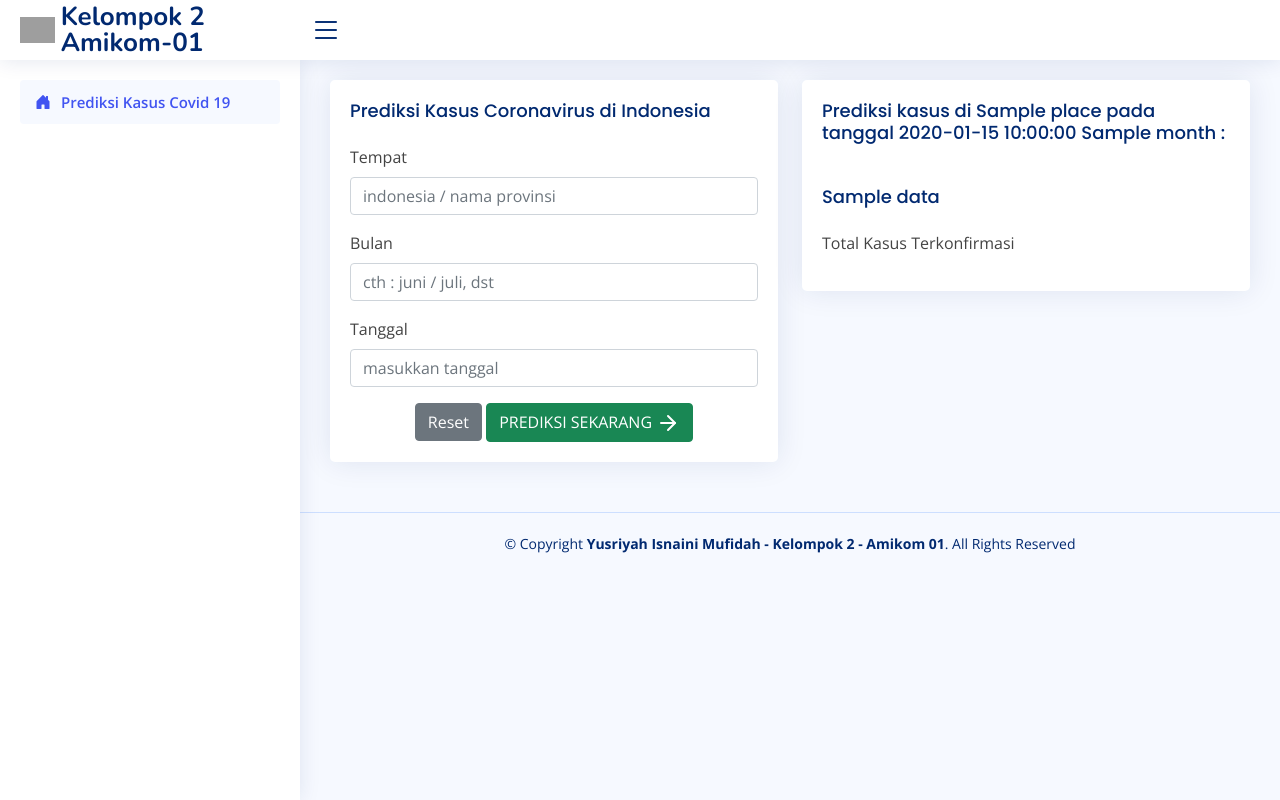
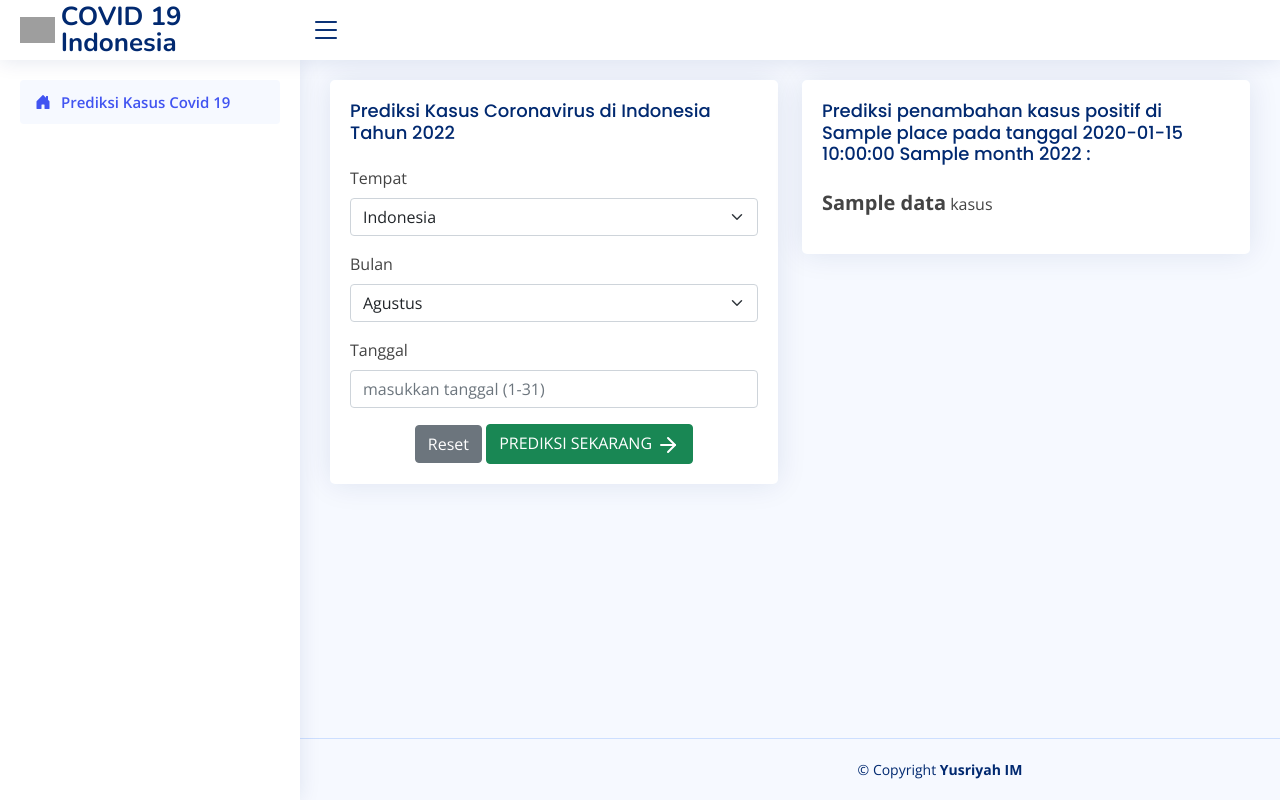
Before and after one commit to YusriyahIM/Micro-AI-Tugas-Akhir, a Flask app: template templates/index.html in a window 1280 px wide. Run offline with Flask 2, Linux system fonts and the light colour scheme; the template is opened without the code that fills it: most values are stand-ins (such as "Sample title", 1, 10 or a date in 2020); parts of the project's set-up code (start-up, migrations or seed data) failed here and were passed over; some libraries are stand-ins or nearby versions; grey boxes are pictures that could not be loaded.

Commit message:
update meta, dropdown, style predict, & footer

```diff
--- a/templates/index.html
+++ b/templates/index.html
@@ -3,9 +3,9 @@
   <head>
     <meta charset="utf-8" />
     <meta name="viewport" content="width=device-width, initial-scale=1.0" />
-    <meta name="description" content="" />
-    <meta name="author" content="Dashboard" />
-    <meta name="keyword" content="Dashboard, Bootstrap, Admin, Template, Theme, Responsive, Fluid, Retina" />
+    <meta name="description" content="Prediksi kasus COVID-19 di Indonesia menggunakan Linear Regression selama 3 bulan ke depan" />
+    <meta name="author" content="Yusriyah IM" />
+    <meta name="keyword" content="Covid 19, Prediksi, Indonesia" />
     <title>Prediksi Kasus Covid 19</title>
 
     <!-- Favicons -->
@@ -32,9 +32,9 @@
     <!-- ======= Header ======= -->
     <header id="header" class="header fixed-top d-flex align-items-center">
       <div class="d-flex align-items-center justify-content-between">
-        <a href="" class="logo d-flex align-items-center">
+        <a href="/" class="logo d-flex align-items-center">
           <img src="{{ url_for('static', filename='assets/img/coronavirus-icon.png') }}" alt="" />
-          <span class="d-none d-lg-block">Kelompok 2 Amikom-01</span>
+          <span class="d-none d-lg-block">COVID 19 Indonesia</span>
         </a>
         <i class="bi bi-list toggle-sidebar-btn"></i>
       </div>
@@ -46,7 +46,7 @@
     <aside id="sidebar" class="sidebar">
       <ul class="sidebar-nav" id="sidebar-nav">
         <li class="nav-item">
-          <a class="nav-link" href="">
+          <a href="/" class="nav-link">
             <i class="bi bi-house-door-fill"></i>
             <span>Prediksi Kasus Covid 19</span>
           </a>
@@ -62,21 +62,65 @@
           <div class="col-lg-6">
             <div class="card">
               <div class="card-body">
-                <h5 class="card-title">Prediksi Kasus Coronavirus di Indonesia</h5>
+                <h5 class="card-title">Prediksi Kasus Coronavirus di Indonesia Tahun 2022</h5>
 
                 <!-- Prediksi Kasus Coronavirus di Indonesia Form -->
                 <form class="row g-3" action="{{ url_for('predict') }}" method="POST">
                   <div class="col-12">
                     <label for="Tempat" class="form-label">Tempat</label>
-                    <input type="text" class="form-control" name="b" placeholder="indonesia / nama provinsi" required="required" />
+                    <!-- <input type="text" class="form-control" name="b" placeholder="indonesia / nama provinsi" required="required" /> -->
+                    <select id="b" class="form-select" name="b" placeholder="indonesia / nama provinsi" required="required">
+                      <option value="Indonesia">Indonesia</option>
+                      <option value="Aceh">Aceh</option>
+                      <option value="Bali">Bali</option>
+                      <option value="Banten">Banten</option>
+                      <option value="Kep. Bangka Belitung">Kep. Bangka Belitung</option>
+                      <option value="Bengkulu">Bengkulu</option>
+                      <option value="DI Yogyakarta">DI Yogyakarta</option>
+                      <option value="DKI Jakarta">DKI Jakarta</option>
+                      <option value="Jambi">Jambi</option>
+                      <option value="Jawa Barat">Jawa Barat</option>
+                      <option value="Jawa Tengah">Jawa Tengah</option>
+                      <option value="Jawa Timut">Jawa Timur</option>
+                      <option value="Kalimantan Barat">Kalimantan Barat</option>
+                      <option value="Kalimantan Timur">Kalimantan Timur</option>
+                      <option value="Kalimantan Tengah">Kalimantan Tengah</option>
+                      <option value="Kalimantan Selatan">Kalimantan Selatan</option>
+                      <option value="Kalimantan Utara">Kalimantan Utara</option>
+                      <option value="Kep. Riau">Kep. Riau</option>
+                      <option value="Nusa Tenggara Barat">Nusa Tenggara Barat</option>
+                      <option value="Sumatera Selatan">Sumatera Selatan</option>
+                      <option value="Sumatera Barat">Sumatera Barat</option>
+                      <option value="Sulawesi Utara">Sulawesi Utara</option>
+                      <option value="Sumatera Utara">Sumatera Utara</option>
+                      <option value="Sulawesi Tenggara">Sulawesi Tenggara</option>
+                      <option value="Sulawesi Selatan">Sulawesi Selatan</option>
+                      <option value="Sulawesi Tengah">Sulawesi Tengah</option>
+                      <option value="Lampung">Lampung</option>
+                      <option value="Rriau">Riau</option>
+                      <option value="Maluku Utara">Maluku Utara</option>
+                      <option value="Maluku">Maluku</option>
+                      <option value="Papua Barat">Papua Barat</option>
+                      <option value="Papua">Papua</option>
+                      <option value="Sulawesi Barat">Sulawesi Barat</option>
+                      <option value="Nusa Tenggara Timur">Nusa Tenggara Timur</option>
+                      <option value="Gorontalo">Gorontalo</option>
+                    </select>
                   </div>
                   <div class="col-12">
                     <label for="Month" class="form-label">Bulan</label>
-                    <input type="text" class="form-control" name="c" placeholder="cth : juni / juli, dst" required="required" />
+                    <!-- <input type="text" class="form-control" name="c" placeholder="cth : juni / juli, dst" required="required" /> -->
+                    <select id="c" class="form-select" name="c" placeholder="cth : juni / juli, dst" required="required">
+                      <option value="agustus">Agustus</option>
+                      <option value="september">September</option>
+                      <option value="oktober">Oktober</option>
+                      <option value="november">November</option>
+                      <option value="desember">Desember</option>
+                    </select>
                   </div>
                   <div class="col-12">
                     <label for="Month" class="form-label">Tanggal</label>
-                    <input type="number" class="form-control" name="a" placeholder="masukkan tanggal" required="required" />
+                    <input type="number" class="form-control" name="a" placeholder="masukkan tanggal (1-31)" required="required" />
                   </div>
                   <div class="text-center">
                     <button type="reset" class="btn btn-secondary">Reset</button>
@@ -105,18 +149,16 @@
             </div>
           </div>
           <!-- Prediksi Kasus Coronavirus di Indonesia result  -->
+          {% if (data) != 0 %} {%if data != 0%}
           <div class="col-lg-6">
             <div class="card">
               <div class="card-body">
-                <h3 class="card-title">Prediksi kasus di {{ place }} pada tanggal {{ date }} {{ month }} :</h3>
-                {% if (data) != 0 %} {%if data != 0%}
-                <h1 class="card-title">{{ data }}</h1>
-
+                <h3 class="card-title">Prediksi penambahan kasus positif di {{ place }} pada tanggal {{ date }} {{ month }} 2022 :</h3>
+                <p><strong style="font-size: 20px;">{{ data }}</strong> kasus</p>
                 {%else%}
                 <h1 class="card-title">Invalid Entry</h1>
-
-                {%endif%} {% endif %}
-                <p>Total Kasus Terkonfirmasi</p>
+                {%endif%}
+                {% endif %}
               </div>
             </div>
           </div>
@@ -129,18 +171,11 @@
     <!-- ======= Footer ======= -->
     <a href="#" class="back-to-top d-flex align-items-center justify-content-center"><i class="bi bi-arrow-up-short"></i></a>
 
-    <footer id="footer" class="footer">
+    <footer id="footer" class="footer" style="margin-bottom: 0px; position: fixed; width: 100%; bottom: 0px;">
       <div class="copyright">
-        &copy; Copyright <strong><span>Yusriyah Isnaini Mufidah - Kelompok 2 - Amikom 01</span></strong
-        >. All Rights Reserved
+        &copy; Copyright <strong><span>Yusriyah IM</span></strong>
+         <!-- All Rights Reserved -->
       </div>
-      <!-- <div class="credits"> -->
-      <!-- All the links in the footer should remain intact. -->
-      <!-- You can delete the links only if you purchased the pro version. -->
-      <!-- Licensing information: https://bootstrapmade.com/license/ -->
-      <!-- Purchase the pro version with working PHP/AJAX contact form: https://bootstrapmade.com/nice-admin-bootstrap-admin-html-template/ -->
-      <!-- Designed by <a href="https://bootstrapmade.com/">BootstrapMade</a>
-      </div> -->
     </footer>
     <!-- End Footer -->
 
```
